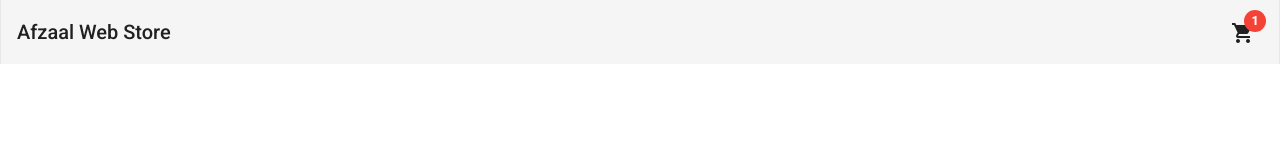
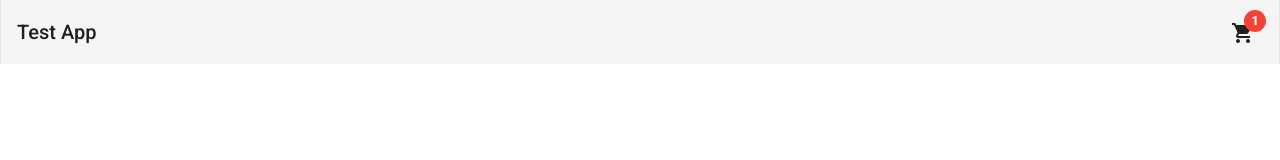
Before and after one commit to afzaal1993/WebStore, an Angular app in the folder client/: page / in a window 1280 px wide. Shown: the top 160 px of the page. Built offline with nearby package versions, Linux system fonts and the light colour scheme.

Commit message:
page title changed

```diff
--- a/client/src/app/components/header/header.component.html
+++ b/client/src/app/components/header/header.component.html
@@ -1,5 +1,5 @@
 <mat-toolbar class="max-w-7xl mx-auto border-x justify-between">
-  <a routerLink="home">Afzaal Web Store</a>
+  <a routerLink="home">Test App</a>
   <button mat-icon-button [matMenuTriggerFor]="menu">
     <mat-icon [matBadge]="1" matBadgeColor="warn">shopping_cart</mat-icon>
   </button>
```
